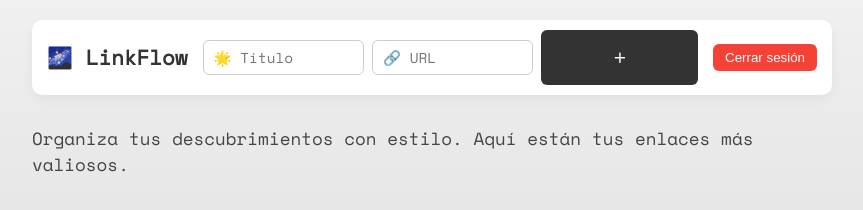
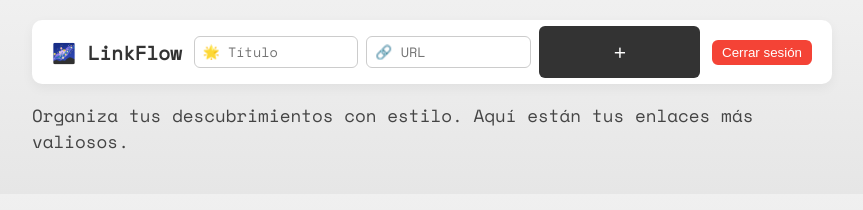
Before and after one commit to coffeetron832/cuddly-broccoli, a website: page public/dashboard.html in a window 1280 px wide. Shown: the whole page, without its empty margins (208-1071 px from the left). Drawn offline with nearby package versions, Linux system fonts and the light colour scheme; no server answers; sample sign-in values are in the browser's storage.

Commit message:
Update dashboard.html

```diff
--- a/public/dashboard.html
+++ b/public/dashboard.html
@@ -194,15 +194,17 @@
 .compact-header {
   display: flex;
   align-items: center;
-  gap: 15px;
+  gap: 12px; /* un poquito más compacto que 15px */
   background: white;
-  padding: 10px 15px;
+  padding: 6px 20px; /* menos alto (6px vertical) y más ancho (20px horizontal) */
   border-radius: 10px;
   box-shadow: 0 4px 12px rgba(0,0,0,0.05);
+  max-width: 1000px; /* más ancho que antes */
+  margin: auto;
 }
 
 .compact-header h1.logo {
-  font-size: 1.3em;
+  font-size: 1.2em;
   margin: 0;
 }
 
@@ -213,10 +215,10 @@
 }
 
 #linkFormCompact input {
-  padding: 6px 10px;
+  padding: 5px 8px;
   border-radius: 6px;
   border: 1px solid #ccc;
-  font-size: 0.9em;
+  font-size: 0.85em;
 }
 
 #linkFormCompact button {
@@ -224,7 +226,7 @@
   color: white;
   border: none;
   border-radius: 6px;
-  padding: 6px 12px;
+  padding: 5px 10px;
   cursor: pointer;
 }
 
@@ -237,7 +239,7 @@
   color: white;
   border: none;
   border-radius: 6px;
-  padding: 6px 12px;
+  padding: 5px 10px;
   cursor: pointer;
 }
 
```
